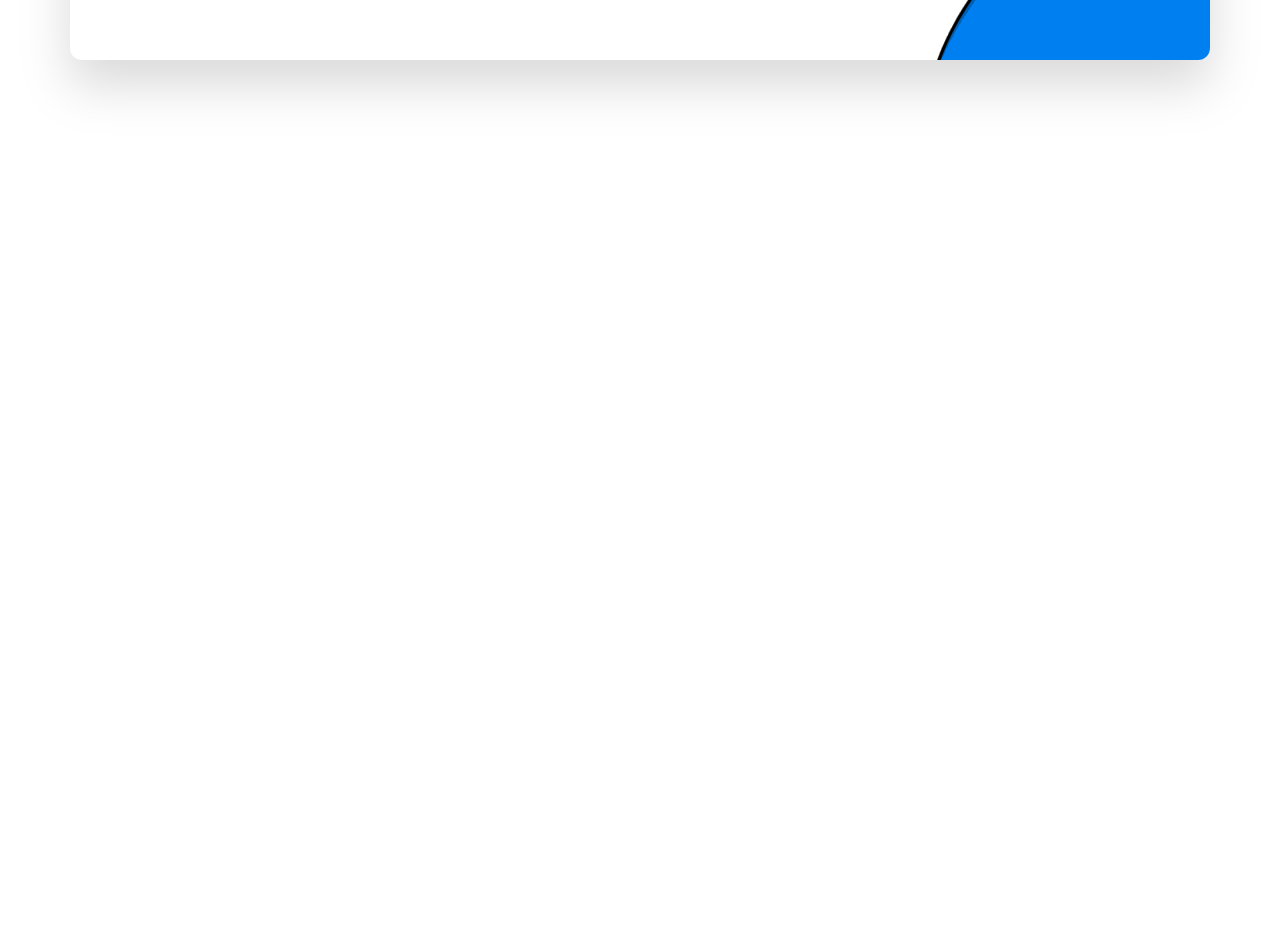
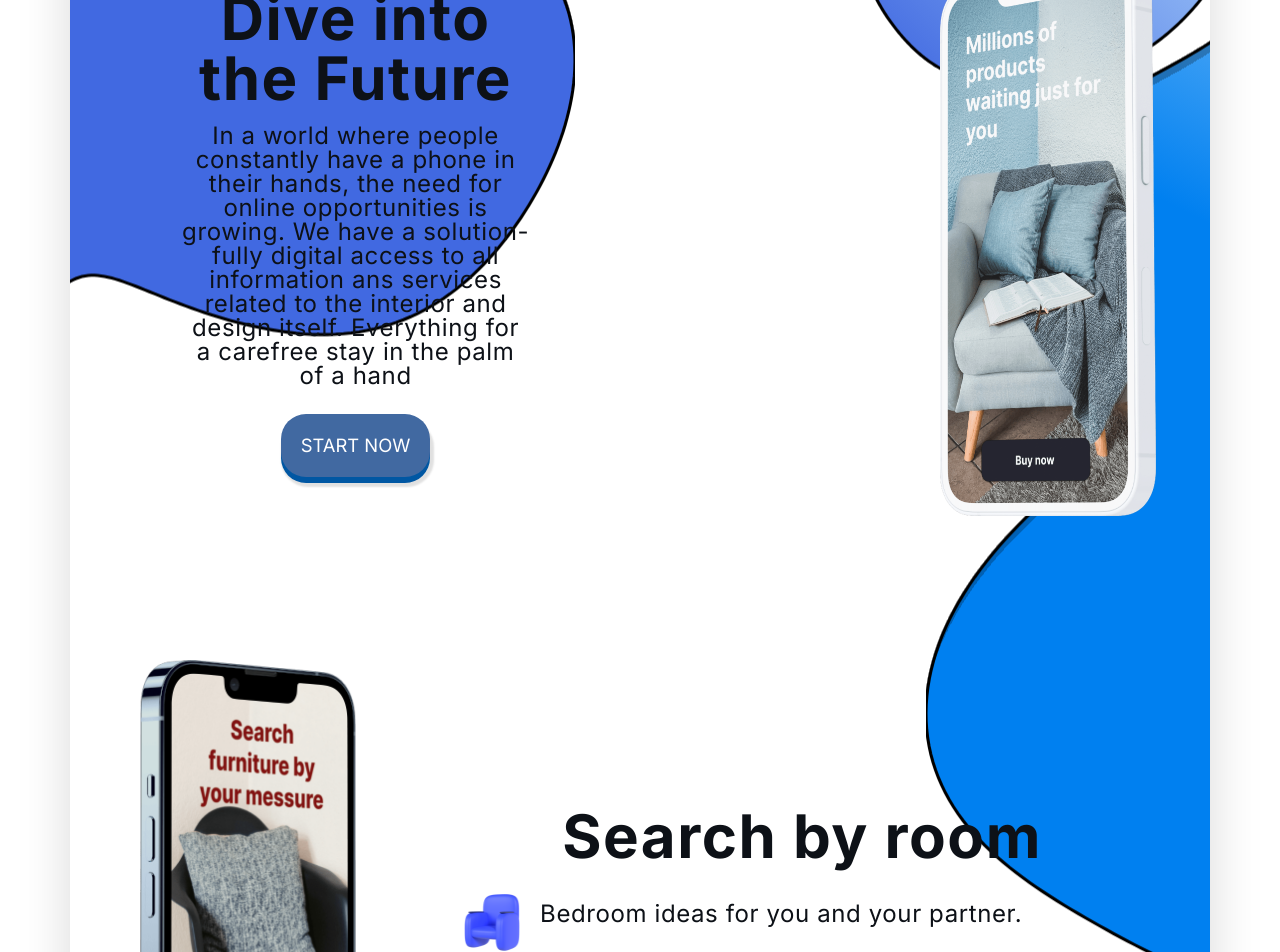
Before and after one commit to veerendra19codes/Axel, a React (Create React App) app: page / in a window 1280 px wide. Shown: the part 1780-2732 px from the top of the page. Before the commit the page ends 1890 px from the top, so only its background shows below. Built offline with nearby package versions, Linux system fonts and the light colour scheme; a web font is replaced by a local one.

Commit message:
fifth commit

```diff
--- a/src/Components/AllComponents/Home.jsx
+++ b/src/Components/AllComponents/Home.jsx
@@ -3,6 +3,7 @@ import Navbar from '../Navbar/Navbar'
 import Header from '../Header/Header'
 import WrapperContainer from '../WrapperContainer/WrapperContainer'
 import MidFilterSection from '../MidSection/MidFilterSection'
+import MidComponentParent from '../MidSection/MidComponentParent'
 
 const Home = () => {
     return (
@@ -11,9 +12,10 @@ const Home = () => {
                 <Navbar />
                 <Header />
             </WrapperContainer>
-            {/* <WrapperContainer> */}
-            <MidFilterSection />
-            {/* </WrapperContainer> */}
+            <WrapperContainer>
+                <MidFilterSection />
+                <MidComponentParent />
+            </WrapperContainer>
         </div>
     )
 }
--- /dev/null
+++ b/src/Components/MidSection/MidComponentItem.jsx
@@ -0,0 +1,78 @@
+import React from 'react'
+import { room } from '../../DataforPage/dummyData'
+import { motion } from "framer-motion"
+
+const MidComponentItem = ({ title, img, text, reverse }) => {
+    return (
+        <div className="pb-32" id="company">
+            {reverse ? (
+                <div className="grid grid-cols-2 jutify-items-center items-center">
+                    <motion.div className="w-4/5 pl-24"
+                        initial="hidden"
+                        whileInView="visible"
+                        viewport={{ once: true }}
+                        transition={{ duration: 1 }}
+                        variants={{ visible: { opacity: 1, scale: 1 }, hidden: { opacity: 0, scale: 0 } }}>
+                        <h2 className="text-6xl pt-10 pb-4 font-bold font-inter no-underline align-midd;e tracking-wide normal-case leading-none text-dark">
+                            {title}
+                        </h2>
+                        <p className="text-2xl w-full pb-4 font-normal font-inter no-underline align-midd;e tracking-wide normal-case leading-none text-dark">
+                            {text}
+                        </p>
+                        <button className="pushable mt-4">
+                            <span className="front">
+                                Start now
+                            </span>
+                        </button>
+                    </motion.div>
+
+                    <div className="ml-[300px]">
+                        <motion.img className="h-[600px] pt-10 hover:rotate-6 duration-1000 cursor-pointer"
+                            initial="hidden"
+                            whileInView="visible"
+                            viewport={{ once: true }}
+                            transition={{ duration: 1 }}
+                            variants={{ visible: { opacity: 1, scale: 1 }, hidden: { opacity: 0, scale: 0 } }}
+                            src={img}
+                            alt="phone1">
+                        </motion.img>
+                    </div>
+                </div>
+            ) : (
+                <div
+                    id="room"
+                    className="flex flex-row-reverse justify-around items-center w-full">
+                    <div>
+                        <h2 className="text-6xl pt-10 pb-4 font-bold font-inter no-underline align-middle tracking-wide normal-case leading-none text-dark">
+                            {title}
+                        </h2>
+
+                        <div className="flex flex-col items-start content-center">
+                            {room.map((item) => {
+                                return (
+                                    <div className="flex items-center content-center py-2" key={item.id}>
+                                        <div className="mr-4">
+                                            <img
+                                                className="w-16 h-16"
+                                                src={item.img}
+                                                alt={item.name}
+                                            ></img>
+                                        </div>
+                                        <p className="text-2xl w-full pb-4 font-normal font-inter no-underline align-middle tracking-wide normal-case leading-none text-dark content-center self-center">{item.name}</p>
+                                    </div>
+
+                                )
+                            })}
+                        </div>
+                    </div>
+
+                    <div>
+                        <img className="h-[600px] pt-4 hover:rotate-[-6deg] duration-1000 cursor-pointer" src={img} alt="phone"></img>
+                    </div>
+                </div>
+            )}
+        </div>
+    )
+}
+
+export default MidComponentItem
--- /dev/null
+++ b/src/Components/MidSection/MidComponentParent.jsx
@@ -0,0 +1,30 @@
+import React from 'react'
+import MidComponentItem from './MidComponentItem'
+import MidPhone1 from "../../assets/images/MidComponentPhone.png"
+import MidPhone2 from "../../assets/images/midPhone2.png"
+
+const MidComponentParent = () => {
+    return (
+        <div>
+            <MidComponentItem
+                title="Dive into the Future"
+                text="In a world where people constantly have a phone in their hands,
+                the need for online opportunities is growing.
+                We have a solution-
+                fully digital access to all information ans services related to the interior and design itself.
+                Everything for a carefree stay in the palm of a hand"
+                img={MidPhone1}
+                reverse={true}
+            >
+            </MidComponentItem>
+            <MidComponentItem
+                title="Search by room"
+                img={MidPhone2}
+            >
+            </MidComponentItem>
+
+        </div>
+    )
+}
+
+export default MidComponentParent
--- a/src/Components/MidSection/MidFilterSection.jsx
+++ b/src/Components/MidSection/MidFilterSection.jsx
@@ -41,16 +41,15 @@ const MidFilterSection = () => {
     }, []);
 
     return (
-        <div className=" h-[800px] min-[800px] max-[800px] mt-60 pt-0 pb-8 bg-wrapperBg container mx-auto px-4 w-full bg-cover bg-no-repeat bg-center rounded-xl -translate-y-0 drop-shadow-2xl">
+        <div className=" h-[800px] min-[800px] max-[800px] mt-60 pt-0 pb-8 ">
+            <div className=" h-full min-[800px] max-[800px] mt-4 pt-0 pb-8 mx-auto px-4 w-full" id="news">
 
-
-            <div className=" h-full min-[800px] max-[800px] mt-4 pt-0 pb-8 mx-auto px-4 w-full" id="news">
                 <div className="h-[850px] grid grid-cols-2 justify-items-center items-center">
                     <motion.div className="w-4/5 mx-auto pl-24"
                         initial="hidden"
                         whileInView="visible"
                         viewport={{ once: true }}
-                        transition={{ duration: 1.5 }}
+                        transition={{ duration: 1 }}
                         variants={{ visible: { opacity: 1, scale: 1 }, hidden: { opacity: 0, scale: 0 } }}
                     >
                         <h2 className="w-96 text-6xl font-bold font-inter no-underline align-middle tracking-wide normal-case leading-none
--- a/src/Components/Navbar/Navbar.jsx
+++ b/src/Components/Navbar/Navbar.jsx
@@ -27,7 +27,7 @@ const Navbar = () => {
                     scroll ? "h-16 w-full fixed flex transition items-center ease-in-out duration-500 bg-white-200 rounded-sm bg-clip-padding backdrop-filter backdrop-blur-sm bg-opacity-40 z-20"
                         : "bg-transparent h-16 w-full fixed transition ease-in-out duration-500 flex items-center z-20"
                 }>
-                <div className="grid grid-cols-2 justify-items-center items-center content-center w-full">
+                <div className="grid grid-cols-2 justify-items-center items-center content-center w-full mx-auto">
                     <div>
                         <img className="h-10 mr-[280px]" src={logo} alt="logo-img"></img>
                     </div>
```
